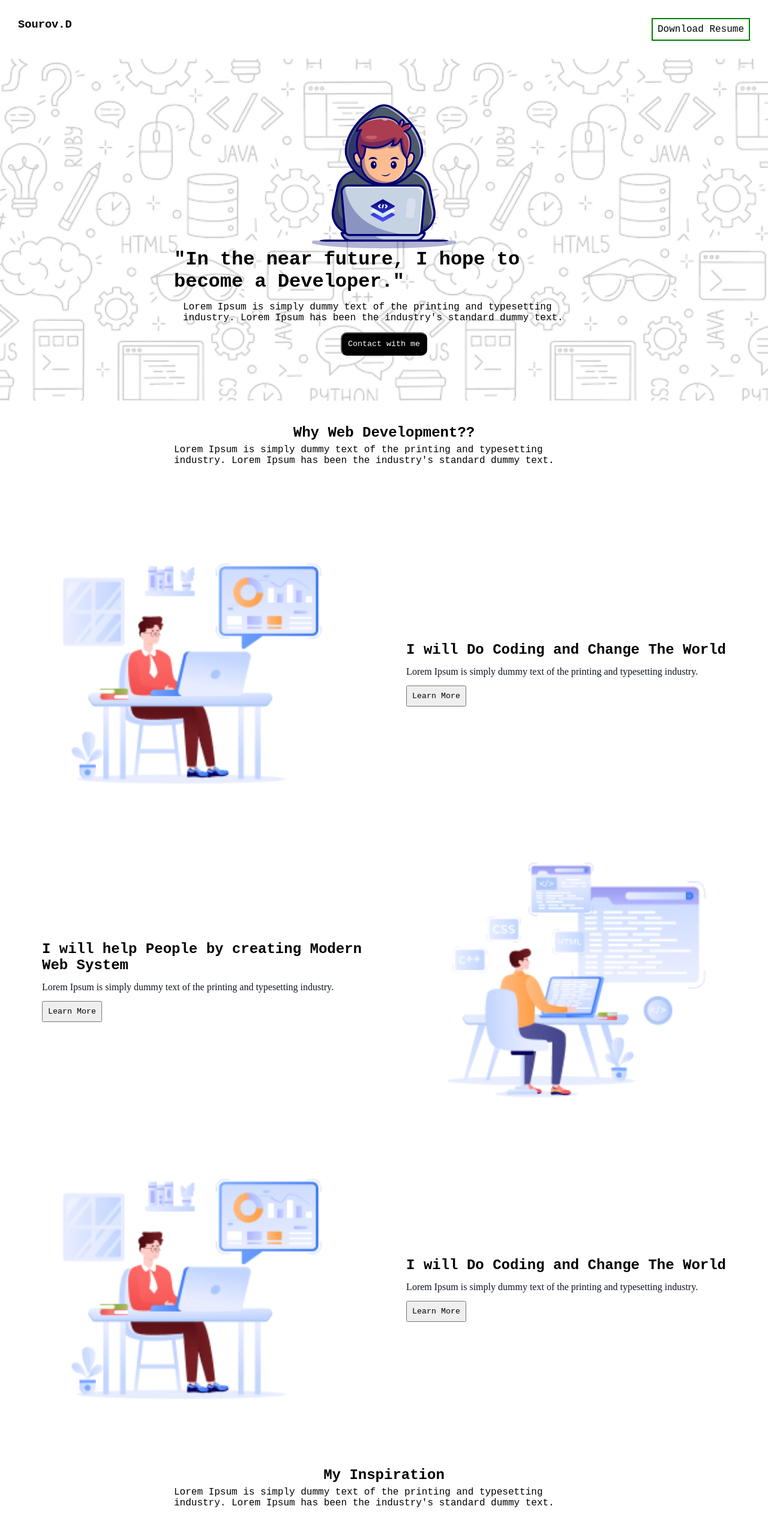
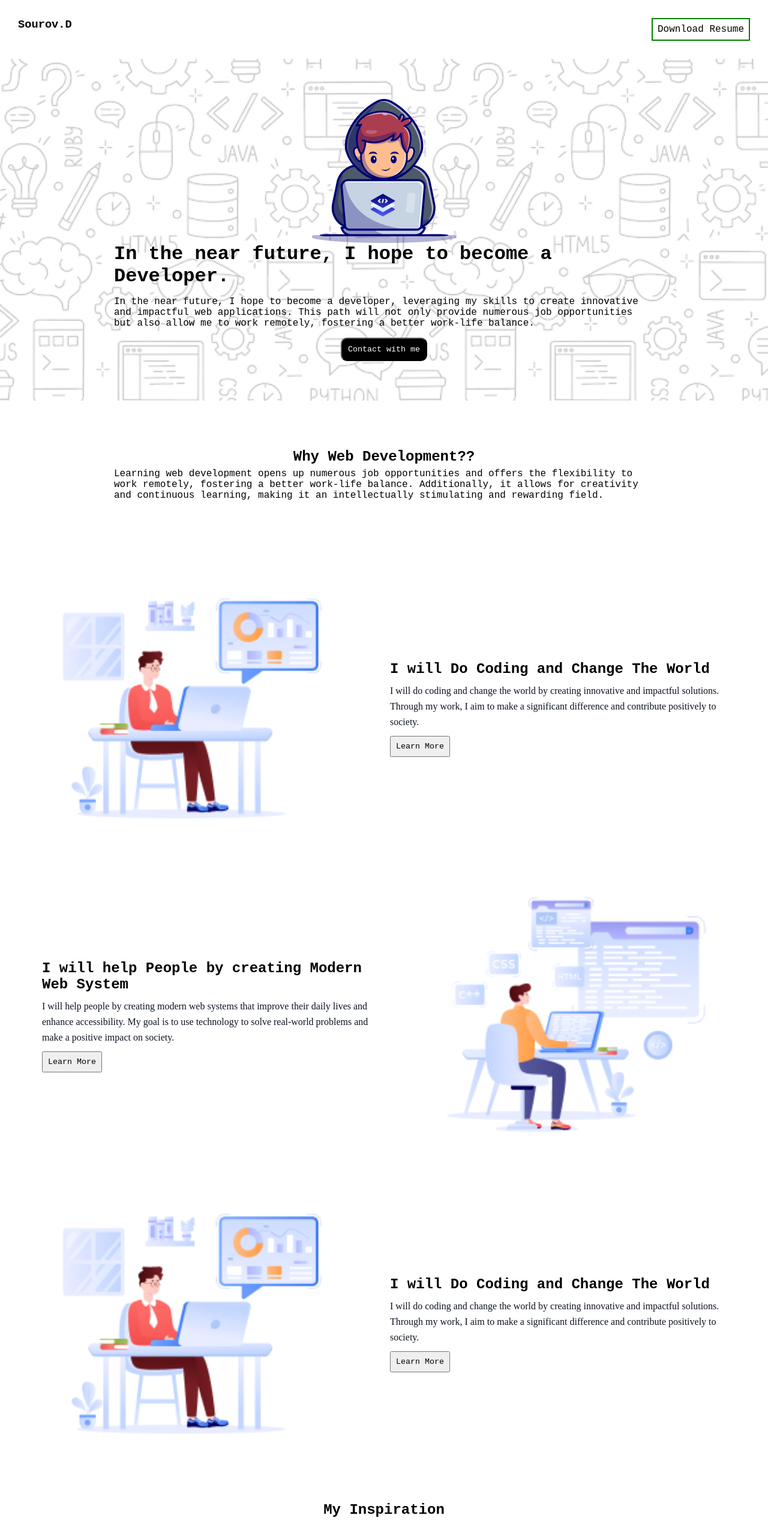
Before and after one commit to sourov90/progrmaing-hero-assingment-number-1, a plain HTML site: page index.html in a window 1280 px wide. Shown: the top 2536 px of the page at 60% size. Drawn offline with Linux system fonts and the light colour scheme; a web font is replaced by a local one.

Commit message:
Finally End the Project

```diff
--- a/index.html
+++ b/index.html
@@ -19,20 +19,20 @@
         <div class="banner">
             <div class="banner-container">
                 <img src="./assets/Group.png" alt="">
-                <h1 class="banner-title">"In the near future, I hope to become a Developer."</h1>
-                <p class="banner-description">Lorem Ipsum is simply dummy text of the printing and typesetting industry.
-                    Lorem Ipsum has been the industry's standard
-                    dummy text.</p>
+                <h1 class="banner-title">In the near future, I hope to become a Developer.</h1>
+                <p class="banner-description">In the near future, I hope to become a developer, leveraging my skills to create innovative and impactful web
+                applications. This path will not only provide numerous job opportunities but also allow me to work remotely, fostering a
+                better work-life balance.</p>
                 <a href="#midel"><button class="banner-btn">Contact with me </button></a>
             </div>
         </div>
     </header>
     <main>
-        <div class="devlopment">
+        <div class="devlopment content">
             <h2>Why Web Development??</h2>
-            <p>Lorem Ipsum is simply dummy text of the printing and typesetting industry. Lorem Ipsum has been the
-                industry's standard
-                dummy text.</p>
+            <p>Learning web development opens up numerous job opportunities and offers the flexibility to work remotely, fostering a
+            better work-life balance. Additionally, it allows for creativity and continuous learning, making it an intellectually
+            stimulating and rewarding field.</p>
         </div>
         <div class="devlopment-container">
             <div class="devlopment-image">
@@ -40,7 +40,8 @@
             </div>
             <div class="learn-devlopment-text">
                 <h2>I will Do Coding and Change The World</h2>
-                <p class="text-description">Lorem Ipsum is simply dummy text of the printing and typesetting industry.
+                <p class="text-description">I will do coding and change the world by creating innovative and impactful solutions. Through my work, I aim to make a
+                significant difference and contribute positively to society.
                 </p>
                 <button>Learn More</button>
             </div>
@@ -50,7 +51,8 @@
         <div class="devlopment-container">
             <div class="learn-devlopment-text">
                 <h2>I will help People by creating Modern Web System</h2>
-                <p class="text-description">Lorem Ipsum is simply dummy text of the printing and typesetting industry.
+                <p class="text-description">I will help people by creating modern web systems that improve their daily lives and enhance accessibility. My goal is
+                to use technology to solve real-world problems and make a positive impact on society.
                 </p>
                 <button>Learn More</button>
             </div>
@@ -65,7 +67,8 @@
             </div>
             <div class="learn-devlopment-text">
                 <h2>I will Do Coding and Change The World</h2>
-                <p class="text-description">Lorem Ipsum is simply dummy text of the printing and typesetting industry.
+                <p class="text-description">I will do coding and change the world by creating innovative and impactful solutions. Through my work, I aim to make a
+                significant difference and contribute positively to society.
                 </p>
                 <button>Learn More</button>
             </div>
@@ -73,9 +76,9 @@
         </div>
         <div class="devlopment">
             <h2>My Inspiration</h2>
-            <p>Lorem Ipsum is simply dummy text of the printing and typesetting industry. Lorem Ipsum has been the
-                industry's standard
-                dummy text.</p>
+            <p>My inspiration comes from the potential of technology to transform lives and create positive change. Seeing how
+            innovative solutions can solve real-world problems drives me to pursue a career in web development and make a meaningful
+            impact.</p>
         </div>
         <div class="insperation-video">
             <iframe width="100%" height="612" src="https://www.youtube.com/embed/DGHn2uOAVCE?si=1kx0T4Jdg1J8w9wJ"
@@ -85,37 +88,37 @@
         </div>
         <div class="devlopment">
             <h2>My Current Target</h2>
-            <p>Lorem Ipsum is simply dummy text of the printing and typesetting industry. Lorem Ipsum has been the
-                industry's standard
-                dummy text.</p>
+            <p>My current target to learn and explore html, css, js etc, </p>
         </div>
         <!-- current target source code  -->
         <div class="current-target">
             <div class="target-item-1">
                 <img src="./assets/html.png" alt="">
                 <h2>HTML</h2>
-                <p>Lorem Ipsum is simply dummy text of the printing.</p>
+                <p>HTML is the foundational language for creating structured content on the web, defining elements like headings,
+                paragraphs, links, and images.</p>
                 <u>Learn More</u>
             </div>
             <div class="target-item-2">
                 <img src="./assets/css.png" alt="">
                 <h2>CSS</h2>
-                <p>Lorem Ipsum is simply dummy text of the printing.</p>
+                <p>CSS is used to style and layout web pages, allowing you to control the design, colors, fonts, and overall visual
+                presentation of HTML content.</p>
                 <u>Learn More</u>
             </div>
             <div class="target-item-3">
                 <img src="./assets/js.png" alt="">
                 <h2>Javascript</h2>
-                <p>Lorem Ipsum is simply dummy text of the printing.</p>
+                <p>JavaScript is a versatile programming language used to add interactivity and dynamic behavior to websites, enabling
+                features like animations, form validation, and content updates without reloading the page.</p>
                 <u>Learn more</u>
             </div>
         </div>
         <!-- next target source code  -->
         <div class="devlopment">
             <h1>My Next Target</h1>
-            <p>Lorem Ipsum is simply dummy text of the printing and typesetting industry. Lorem Ipsum has been the
-                industry's standard
-                dummy text.</p>
+            <p>Learning MongoDB, Node.js, and React is a great choice! These technologies will equip you to build full-stack web
+            applications, manage databases, and create interactive user interfaces efficiently.</p>
         </div>
         <div class="next-target-container">
             <div class="target-items">
@@ -124,9 +127,7 @@
                 </div>
                 <div class="next-target-text-container">
                     <div class="h3">React JS</div>
-                    <p>Lorem Ipsum is simply dummy text of the printing and typesetting industry. Lorem Ipsum has been
-                        the industry's standard
-                        dummy text.</p>
+                    <p>React is a JavaScript library for building user interfaces, developed and maintained by Facebook. It allows developers to create reusable UI components that can efficiently update and render when data changes.</p>
                     <b>learn more</b>
                 </div>
             </div>
@@ -136,9 +137,8 @@
                 </div>
                 <div class="next-target-text-container">
                     <div class="h3">React JS</div>
-                    <p>Lorem Ipsum is simply dummy text of the printing and typesetting industry. Lorem Ipsum has been
-                        the industry's standard
-                        dummy text.</p>
+                    <p>React is a JavaScript library for building user interfaces, developed and maintained by Facebook. It allows developers
+                    to create reusable UI components that can efficiently update and render when data changes.</p>
                     <b>learn more</b>
                 </div>
             </div>
@@ -148,9 +148,9 @@
                 </div>
                 <div class="next-target-text-container">
                     <div class="h3">React JS</div>
-                    <p>Lorem Ipsum is simply dummy text of the printing and typesetting industry. Lorem Ipsum has been
-                        the industry's standard
-                        dummy text.</p>
+                    <p>MongoDB is a popular NoSQL database that stores data in flexible, JSON-like documents. It is known for its scalability,
+                    flexibility, and ease of use, making it suitable for a wide range of applications from small startups to large
+                    enterprises.</p>
                     <b>learn more</b>
                 </div>
             </div>
--- a/style/style.css
+++ b/style/style.css
@@ -30,7 +30,7 @@
 
 .banner-container {
 
-    max-width: 700px;
+    max-width: 900px;
     margin: 0 auto;
     display: flex;
     justify-content: center;
@@ -41,7 +41,7 @@
 }
 
 .banner-description {
-    padding: 15px;
+    padding: 15px 0px;
 }
 
 .banner-btn {
@@ -53,7 +53,7 @@
 
 /* why web deveplpment  style*/
 .devlopment {
-    max-width: 700px;
+    max-width: 900px;
     margin: 0 auto;
     display: flex;
     justify-content: center;
@@ -61,6 +61,9 @@
     flex-direction: column;
     margin-top: 40px;
     margin-bottom: 90px;
+}
+.content{
+    margin-top: 80px;
 }
 
 .devlopment>p {
```
